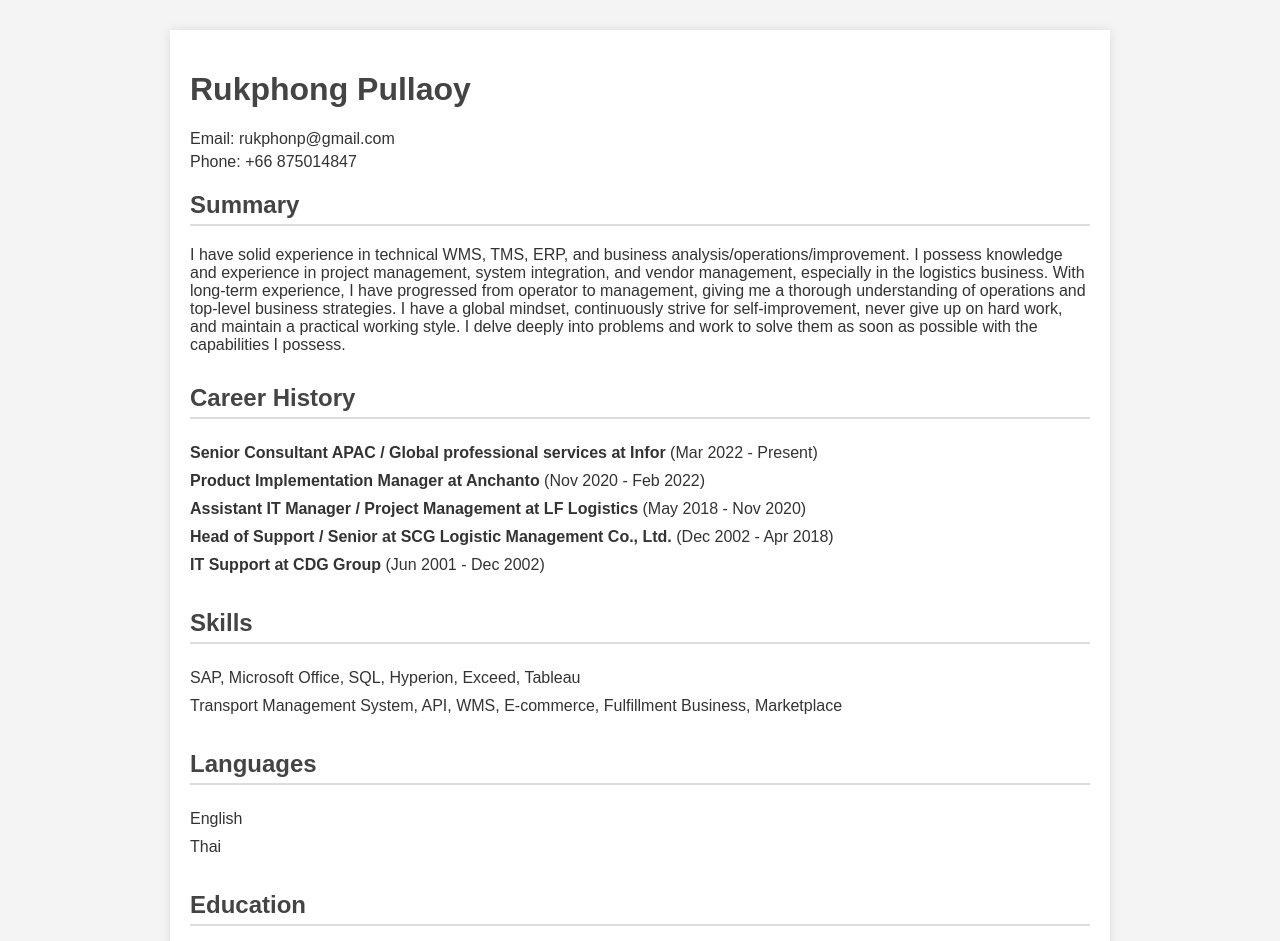
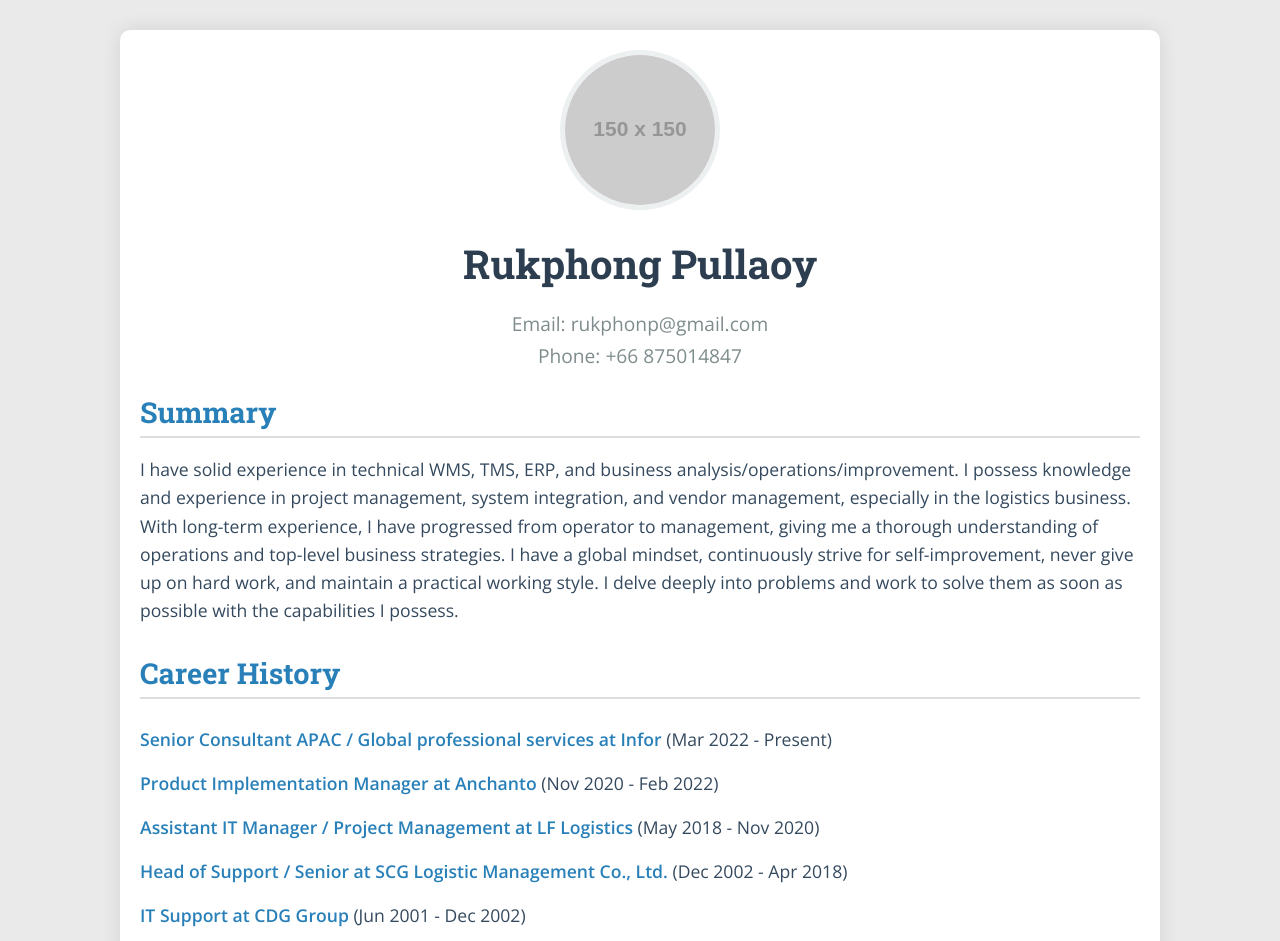
Before and after one commit to thostz/web, a plain HTML site: page main.html in a window 1280 px wide. Shown: the top 941 px of the page. Drawn offline with nearby package versions, Linux system fonts and the light colour scheme; placeholder pictures from the web are drawn by us.

Commit message:
Update main.html

```diff
--- a/main.html
+++ b/main.html
@@ -5,50 +5,88 @@
     <meta name="viewport" content="width=device-width, initial-scale=1.0">
     <title>Rukphong Pullaoy - Personal Webpage</title>
     <style>
+        @import url('https://fonts.googleapis.com/css2?family=Open+Sans:wght@300;400;600&family=Roboto+Slab:wght@400;700&display=swap');
+
         body {
-            font-family: Arial, sans-serif;
+            font-family: 'Open Sans', sans-serif;
             margin: 0;
             padding: 0;
-            background-color: #f4f4f4;
+            background-color: #eaeaea;
             color: #333;
         }
         .container {
-            width: 80%;
-            max-width: 900px;
-            margin: 0 auto;
+            width: 90%;
+            max-width: 1000px;
+            margin: 30px auto;
             padding: 20px;
             background-color: #fff;
-            box-shadow: 0 0 10px rgba(0, 0, 0, 0.1);
-            margin-top: 30px;
+            box-shadow: 0 0 20px rgba(0, 0, 0, 0.1);
+            border-radius: 10px;
         }
-        h1, h2 {
-            color: #444;
+        h1 {
+            font-family: 'Roboto Slab', serif;
+            color: #2c3e50;
+            text-align: center;
+            font-size: 2.5em;
+            margin-bottom: 20px;
         }
         .contact-info {
+            text-align: center;
             margin-bottom: 20px;
         }
         .contact-info p {
             margin: 5px 0;
+            font-size: 1.2em;
+            color: #7f8c8d;
         }
         .section {
             margin-bottom: 30px;
         }
         .section h2 {
+            font-family: 'Roboto Slab', serif;
+            font-size: 1.8em;
+            color: #2980b9;
+            margin-bottom: 10px;
             border-bottom: 2px solid #ddd;
             padding-bottom: 5px;
+        }
+        .section p, .section ul {
+            font-size: 1.1em;
+            line-height: 1.6em;
+            color: #34495e;
         }
         ul {
             list-style-type: none;
             padding: 0;
         }
         ul li {
-            padding: 5px 0;
+            padding: 8px 0;
+        }
+        ul li strong {
+            color: #2980b9;
+        }
+        .profile-image {
+            width: 150px;
+            height: 150px;
+            border-radius: 50%;
+            overflow: hidden;
+            margin: 0 auto 20px auto;
+            display: block;
+            border: 5px solid #ecf0f1;
+        }
+        .profile-image img {
+            width: 100%;
+            height: 100%;
+            object-fit: cover;
         }
     </style>
 </head>
 <body>
 
     <div class="container">
+        <div class="profile-image">
+            <img src="https://via.placeholder.com/150" alt="Profile Picture">
+        </div>
         <h1>Rukphong Pullaoy</h1>
         <div class="contact-info">
             <p>Email: rukphonp@gmail.com</p>
```
